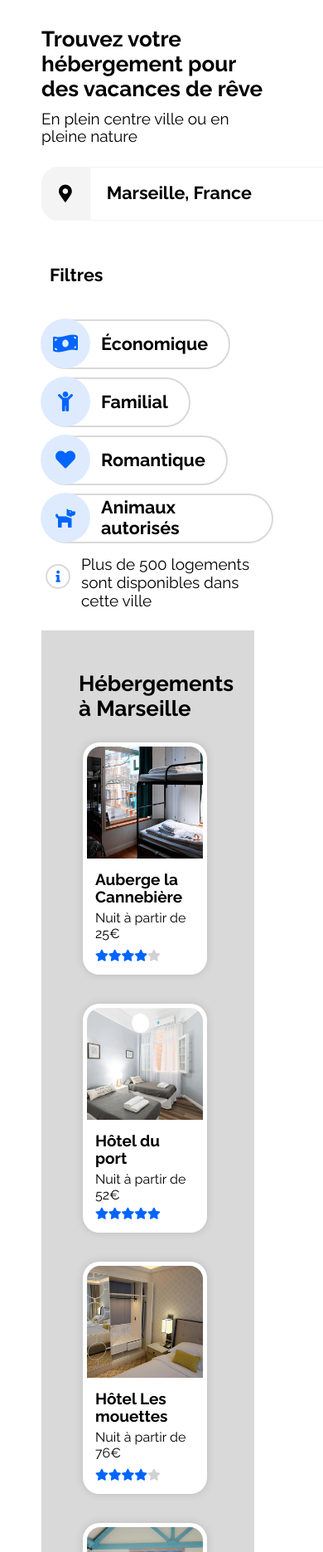
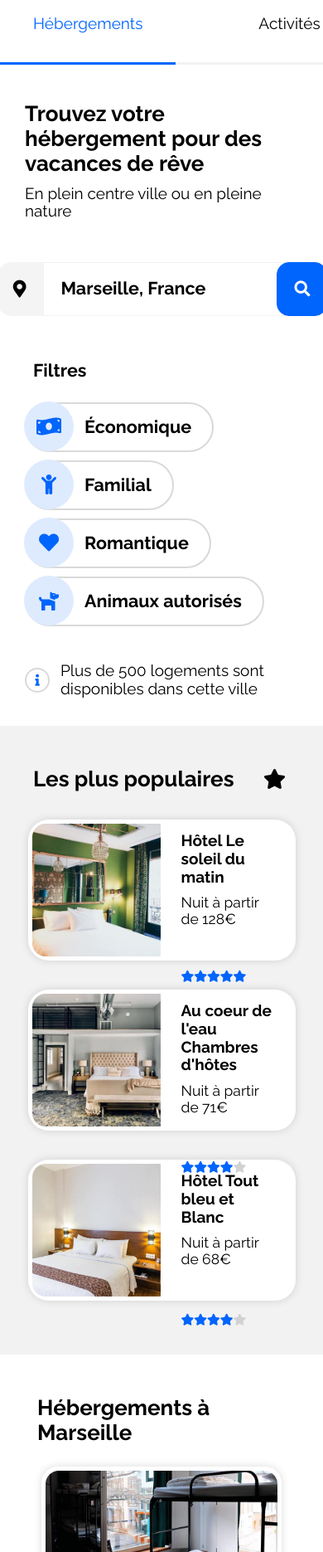
Before and after one commit to wayzate/openclassroom-devweb-projet2, a plain HTML site: page index.html in a window 390 px wide. Shown: the part 129-2000 px from the top of the page at 83% size. Drawn offline with Linux system fonts and the light colour scheme.

Commit message:
mobile almost done

```diff
--- a/css/style.css
+++ b/css/style.css
@@ -506,14 +506,14 @@ figure:hover {
 }
 
 /* Médias Hebergements et Populaires */
-@media (max-width:768px) {
+/*@media (max-width:768px) {
   .hebergementsSection .hebergementsClassiques {
     order: 1;
     flex: 1;
     margin-right: 0%;
   }
 }
-
+*/
 @media (max-width:768px) {
   .hebergementsSection .LesPlusPop {
     order: 0;
@@ -522,19 +522,8 @@ figure:hover {
 }
 
 @media (max-width:768px) {
-  .hebergementsSection .hebergements {
-    background: #D9D9D9;
-    border-radius: 0px !important;
-    padding: 30px 25px;
-    min-height: 519px;
-    margin-bottom: 0px;
-    flex-direction: column;
-  }
-}
-
-@media (max-width:768px) {
   .hebergementsSection .LesPlusPop {
-    background: #D9D9D9;
+    background: #F2F2F2;
     border-radius: 0px !important;
     padding: 30px 25px;
     min-height: 519px;
@@ -799,3 +788,111 @@ a {
 * {
   box-sizing: border-box;
 }
+
+@media (max-width:768px) {
+  .container {
+    margin-left: 0px;
+    margin-right: 0px;
+  }
+  .header {
+    flex-direction: column;
+  }
+  .menu {
+    width: 100%;
+  }
+  .recherche {
+    margin-left: 30px;
+    margin-right: 30px;
+  }
+  .nombrelogementstxt {
+    margin-left: 30px;
+    margin-right: 30px;
+    margin-top: 30px;
+    margin-bottom: 30px;
+  }
+  .headerLinks {
+    width: 100%;
+    justify-content: space-between;
+  }
+  .headerLeftImg {
+    margin-top: 35px;
+  }
+  .nav-hebergements {
+    color: #0065FC;
+    text-align: center;
+    border-bottom: 3px solid #0065FC;
+    border-top: 0px;
+    padding: 57px 40px 35px 40px;
+  }
+  .nav-activites {
+    /*color: black;*/
+    text-align: center;
+    border-bottom: 3px solid #F2F2F2;
+    border-top: 0px;
+    padding: 57px 100px 35px 100px;
+  }
+  .recherche {
+    justify-content: center;
+  }
+  .hebergementsCardsContainer {
+    flex-direction: column;
+  }
+  .hebergementsCardsContainer figure {
+    width: 100%;
+  }
+  .hebergementsSection {
+    flex-direction: column-reverse;
+  }
+  .activitiesSection .flex-container {
+    flex-direction: column;
+  }
+  .activite-card {
+    margin-bottom: 30px;
+  }
+  .fort-pomege {
+    margin-bottom: 30px;
+  }
+  .dame-garde {
+    margin-bottom: 30px;
+  }
+  .activiteimg img {
+    max-height: 180px;
+  }
+  .footer {
+    flex-direction: column;
+    align-items: center;
+  }
+  .col_footer {
+    width: 100%;
+    align-items: center;
+  }
+  .searchzone {
+    margin-bottom: 50px;
+  }
+  .filtres .title {
+    margin-left: 30px;
+    margin-bottom: 25px;
+  }
+  .filtres .boutonfiltre {
+    margin-right: 5px;
+  }
+  .filtres .content {
+    /*margin-right: 30px;*/
+    margin-left: 30px;
+  }
+  main {
+    margin: 0px 0px 0px 0px;
+  }
+  .hebergementsSection .hebergements {
+    background: white;
+    border-radius: 0px !important;
+    /*padding: 30px 25px;*/
+    min-height: 519px;
+    margin-bottom: 0px;
+    flex-basis: 100%;
+  }
+  .ActiMars {
+    margin-left: 28px;
+    margin-right: 28px;
+  }
+}
```
